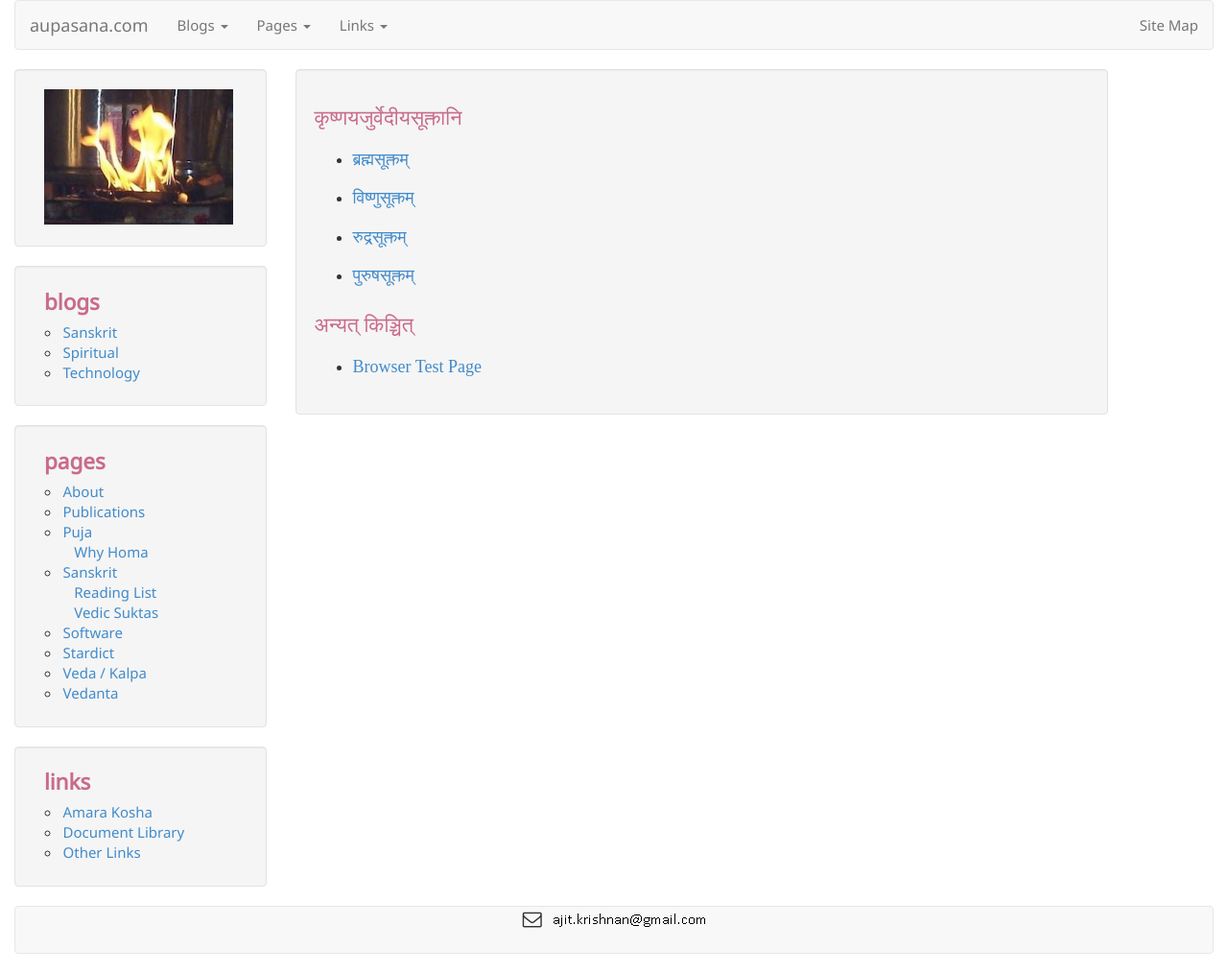
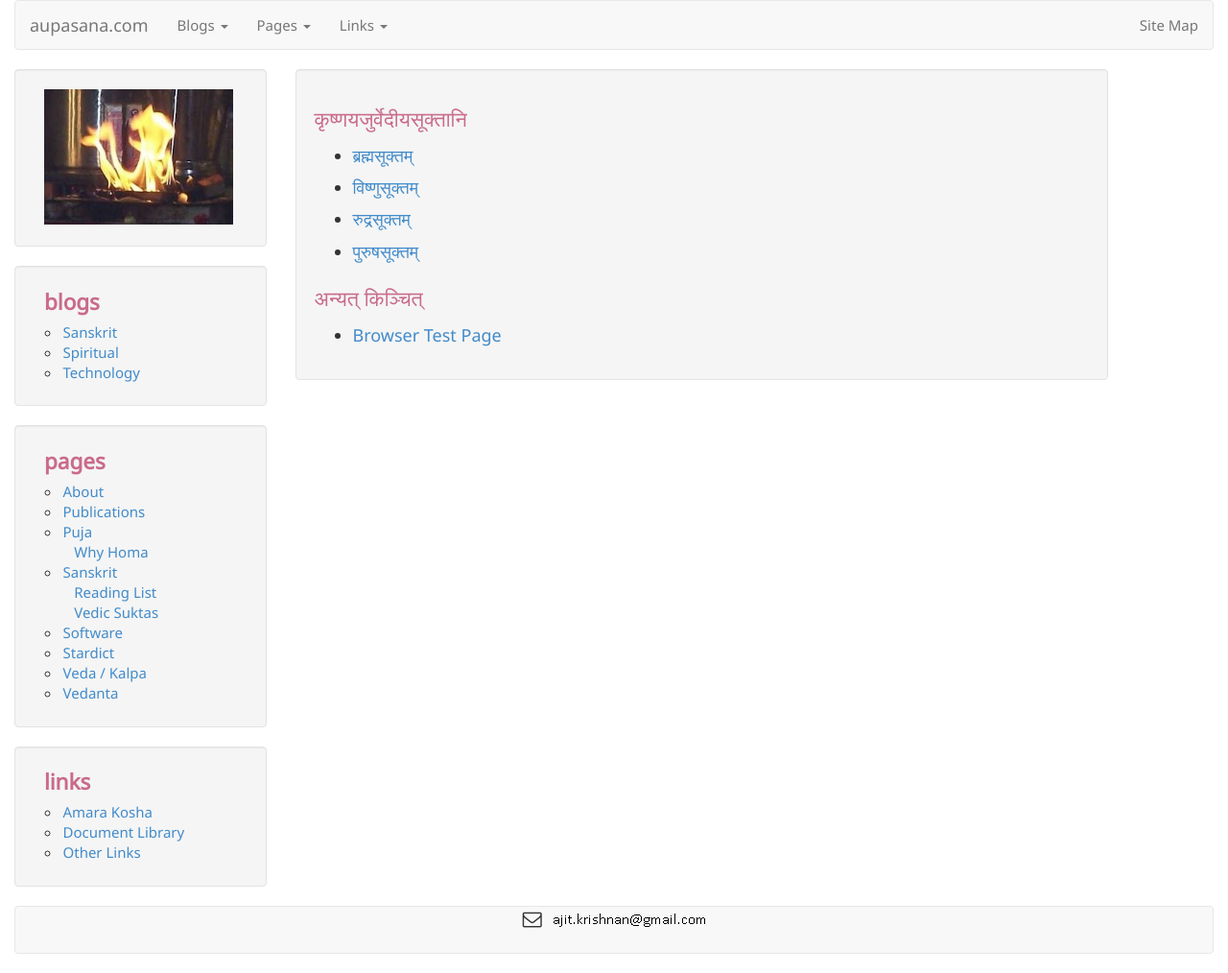
Before and after one commit to aupasana/aupasana.github.io, a Jekyll site: the page built from pages/suktas/index.md, in a window 1280 px wide. Shown: the whole page at 96% size. Built offline with Jekyll 4.4.1, drawn with Linux system fonts in a browser that asks for light colours; nearby versions of some CDN libraries; some web fonts are replaced.

Commit message:
pages/suktas/index.md: use default sanskrit font

```diff
--- a/pages/suktas/index.md
+++ b/pages/suktas/index.md
@@ -4,7 +4,7 @@ title: वैदिकसूक्तानि
 ---
 
 {::options parse_block_html="true" /}
-<div lang="sa">
+<div class="sanskrit">
 ## कृष्णयजुर्वेदीयसूक्तानि
 
 * [ब्रह्मसूक्तम्]({{site.baseurl}}/pages/suktas/brahma.html)
```
